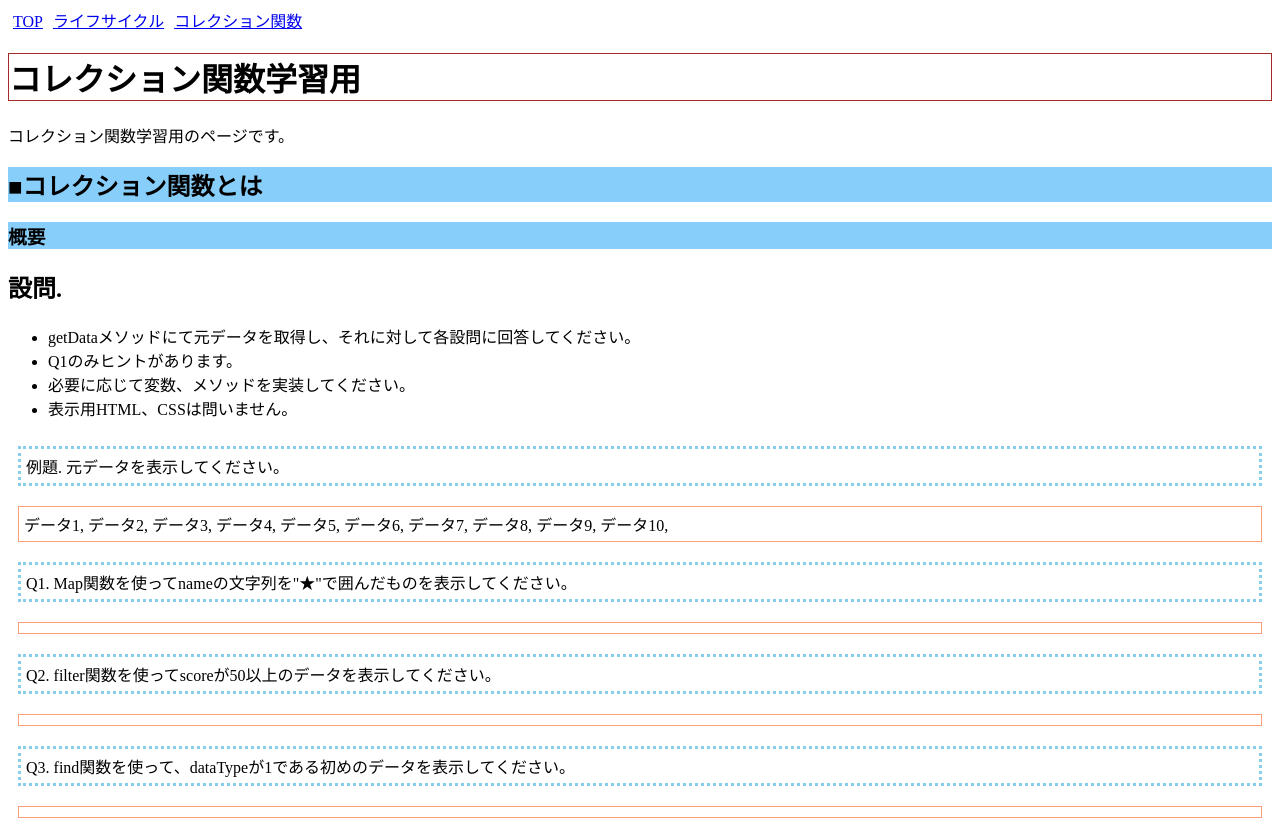
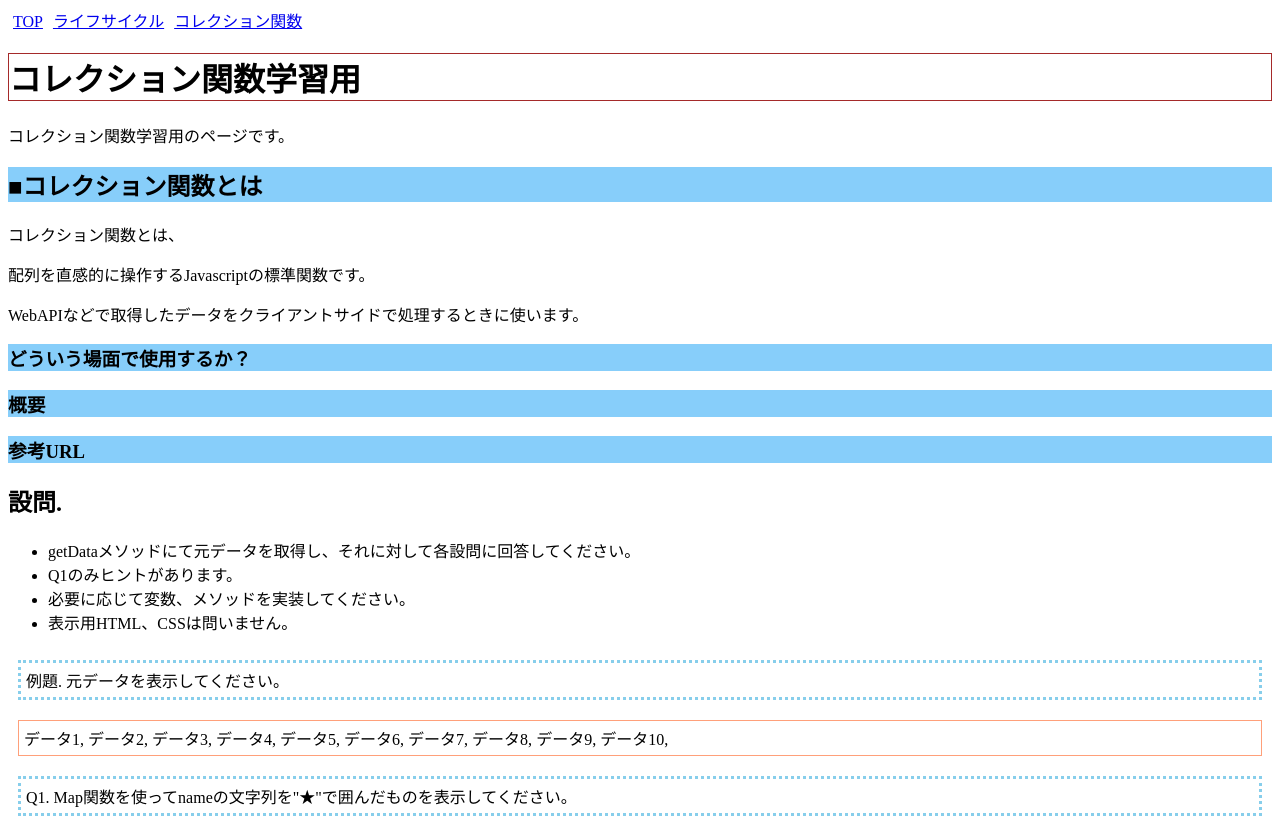
Before and after one commit to be-org-kamito/angular-larning, an Angular app: page /collections in a window 1280 px wide. Shown: the top 819 px of the page. Built offline with nearby package versions, Linux system fonts and the light colour scheme.

Commit message:
ページの概要文など調整

```diff
--- a/src/app/learning/collections/collections.component.html
+++ b/src/app/learning/collections/collections.component.html
@@ -3,7 +3,14 @@
   <div>コレクション関数学習用のページです。</div>
   <div class="explanation-block">
     <h2>■コレクション関数とは</h2>
+    <p>コレクション関数とは、</p>
+    <p>配列を直感的に操作するJavascriptの標準関数です。</p>
+    <p>
+      WebAPIなどで取得したデータをクライアントサイドで処理するときに使います。
+    </p>
+    <h3>どういう場面で使用するか？</h3>
     <h3>概要</h3>
+    <h3>参考URL</h3>
   </div>
   <h2>設問.</h2>
   <div>
--- a/src/styles.css
+++ b/src/styles.css
@@ -6,9 +6,11 @@
 .question-header {
   border: solid 1px brown;
 }
+
 .explanation-block {
   padding: 0%;
 }
+
 .explanation-block > h2 {
   background-color: lightskyblue;
 }
```
